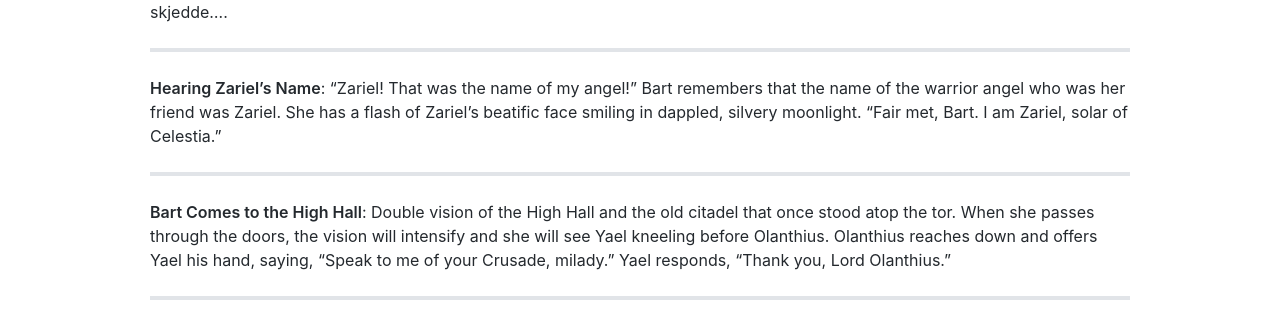
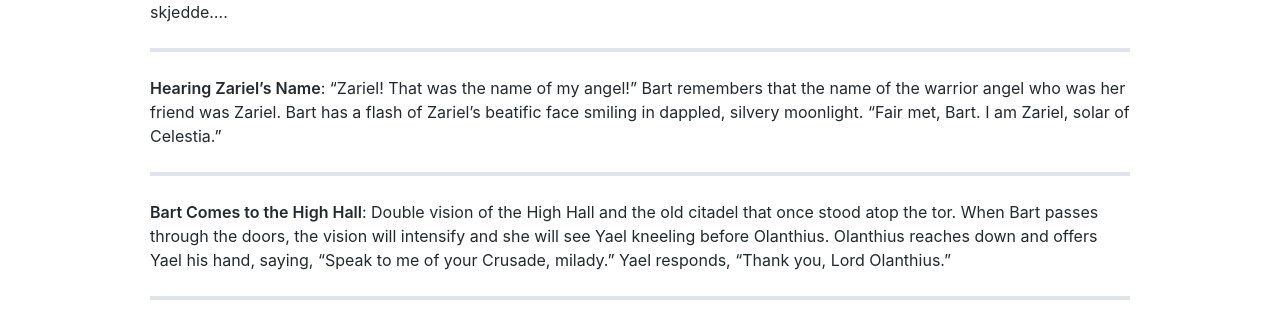
Before and after one commit to mrhelgeklausen/Legacy-of-the-Hellriders, a Jekyll site: the page built from barts-minner.md, in a window 1280 px wide. Shown: the part 694-1005 px from the top of the page. Built offline with Jekyll 4.4.1, drawn with Linux system fonts in a browser that asks for light colours; our own code applies the rules of GitHub Pages for plain Markdown files.

Commit message:
Update barts-minner.md

```diff
--- a/barts-minner.md
+++ b/barts-minner.md
@@ -14,10 +14,10 @@ Du føler deg litt rådvill. Hvordan skal dere løse det dere står ovenfor med
 
 ----
 
-**Hearing Zariel’s Name**: “Zariel! That was the name of my angel!” Bart remembers that the name of the warrior angel who was her friend was Zariel. She has a flash of Zariel’s beatific face smiling in dappled, silvery moonlight. “Fair met, Bart. I am Zariel, solar of Celestia.”
+**Hearing Zariel’s Name**: “Zariel! That was the name of my angel!” Bart remembers that the name of the warrior angel who was her friend was Zariel. Bart has a flash of Zariel’s beatific face smiling in dappled, silvery moonlight. “Fair met, Bart. I am Zariel, solar of Celestia.”
 
 ---
 
-**Bart Comes to the High Hall**: Double vision of the High Hall and the old citadel that once stood atop the tor. When she passes through the doors, the vision will intensify and she will see Yael kneeling before Olanthius. Olanthius reaches down and offers Yael his hand, saying, “Speak to me of your Crusade, milady.” Yael responds, “Thank you, Lord Olanthius.”
+**Bart Comes to the High Hall**: Double vision of the High Hall and the old citadel that once stood atop the tor. When Bart passes through the doors, the vision will intensify and she will see Yael kneeling before Olanthius. Olanthius reaches down and offers Yael his hand, saying, “Speak to me of your Crusade, milady.” Yael responds, “Thank you, Lord Olanthius.”
 
 ---
```
